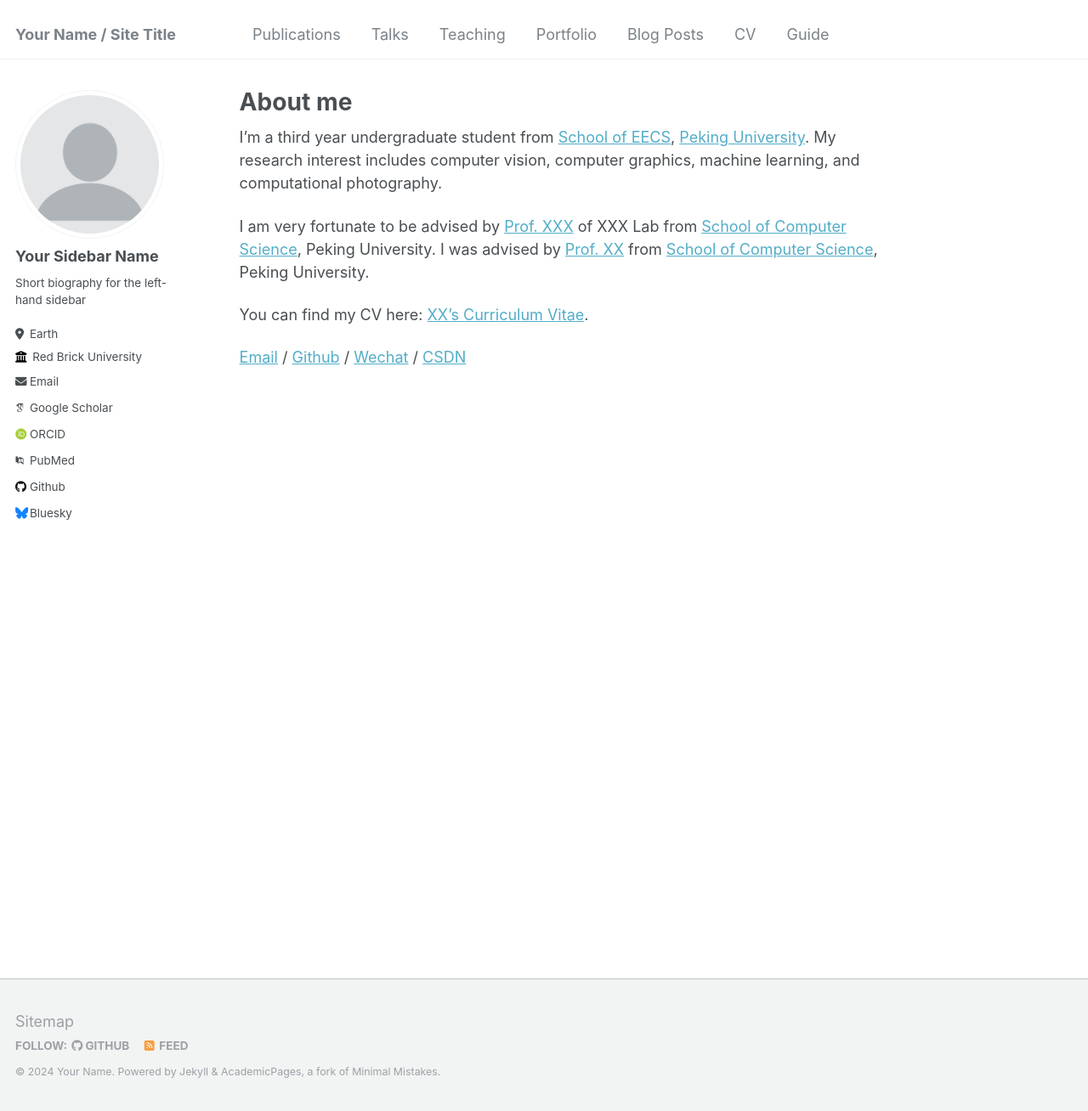
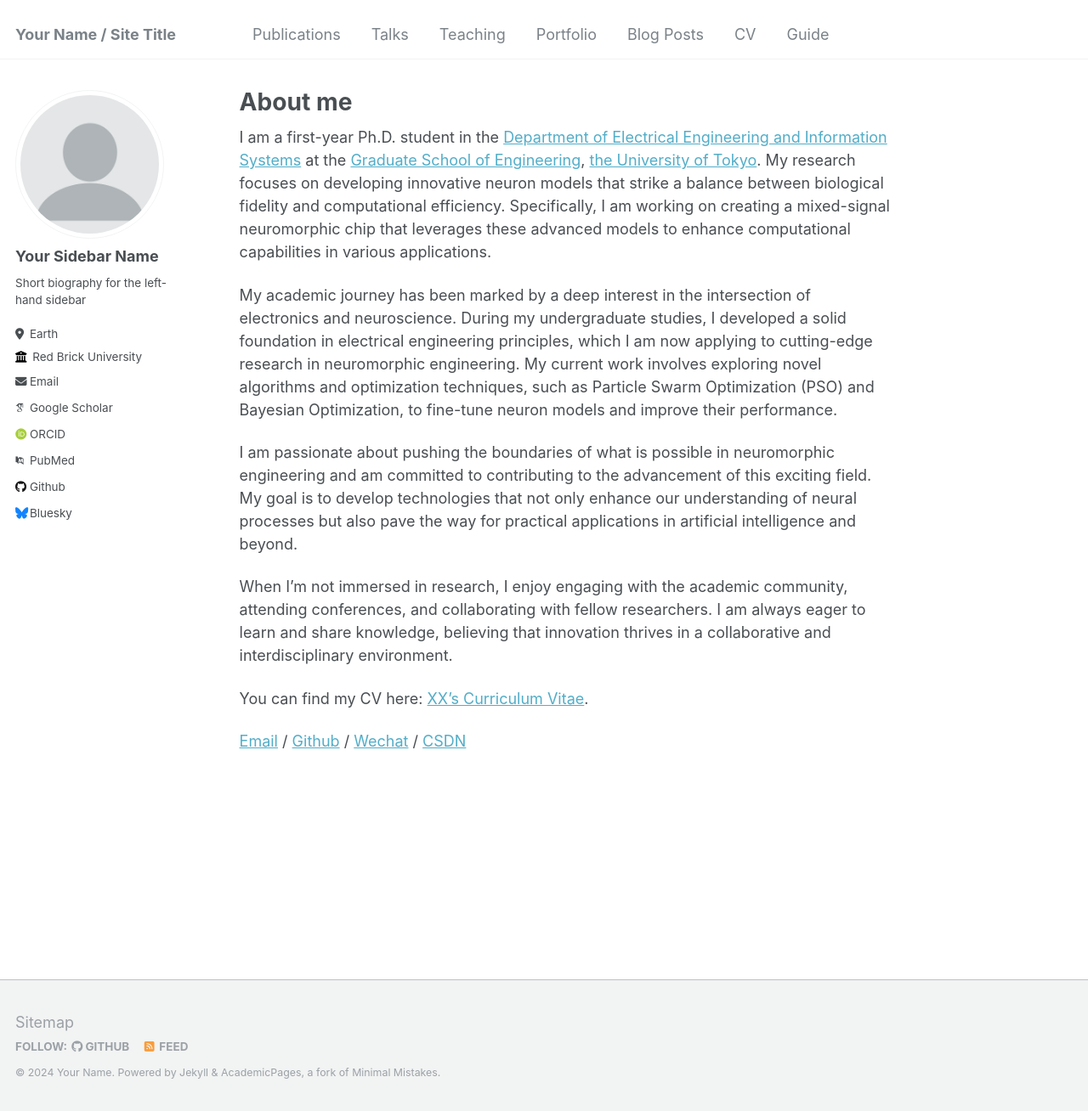
Before and after one commit to azukan/ZihanYang, a Jekyll site: the page built from _pages/about.md, in a window 1280 px wide and 1308 px high. Shown: the whole window at 85% size. Built offline with Jekyll 4.4.1, drawn with Linux system fonts in a browser that asks for light colours; some web fonts are replaced.

Commit message:
about.md

```diff
--- a/_pages/about.md
+++ b/_pages/about.md
@@ -7,9 +7,13 @@ redirect_from:
   - /about.html
 ---
 
-I'm a third year undergraduate student from [School of EECS](https://eecs.pku.edu.cn/), [Peking University](https://www.pku.edu.cn/). My research interest includes computer vision, computer graphics, machine learning, and computational photography.
+I am a first-year Ph.D. student in the [Department of Electrical Engineering and Information Systems](https://www.eeis.t.u-tokyo.ac.jp/) at the [Graduate School of Engineering](https://www.t.u-tokyo.ac.jp/soe), [the University of Tokyo](https://www.u-tokyo.ac.jp/ja/index.html). My research focuses on developing innovative neuron models that strike a balance between biological fidelity and computational efficiency. Specifically, I am working on creating a mixed-signal neuromorphic chip that leverages these advanced models to enhance computational capabilities in various applications.
 
-I am very fortunate to be advised by [Prof. XXX](https://www.XXX.com/) of XXX Lab from [School of Computer Science](https://cs.pku.edu.cn/), Peking University. I was advised by [Prof. XX](https://XXX.pku.edu.cn/) from [School of Computer Science](https://cs.pku.edu.cn/), Peking University.
+My academic journey has been marked by a deep interest in the intersection of electronics and neuroscience. During my undergraduate studies, I developed a solid foundation in electrical engineering principles, which I am now applying to cutting-edge research in neuromorphic engineering. My current work involves exploring novel algorithms and optimization techniques, such as Particle Swarm Optimization (PSO) and Bayesian Optimization, to fine-tune neuron models and improve their performance.
+
+I am passionate about pushing the boundaries of what is possible in neuromorphic engineering and am committed to contributing to the advancement of this exciting field. My goal is to develop technologies that not only enhance our understanding of neural processes but also pave the way for practical applications in artificial intelligence and beyond.
+
+When I'm not immersed in research, I enjoy engaging with the academic community, attending conferences, and collaborating with fellow researchers. I am always eager to learn and share knowledge, believing that innovation thrives in a collaborative and interdisciplinary environment.
 
 You can find my CV here: [XX's Curriculum Vitae](../assets/Curriculum_Vitae.pdf).
 
```
